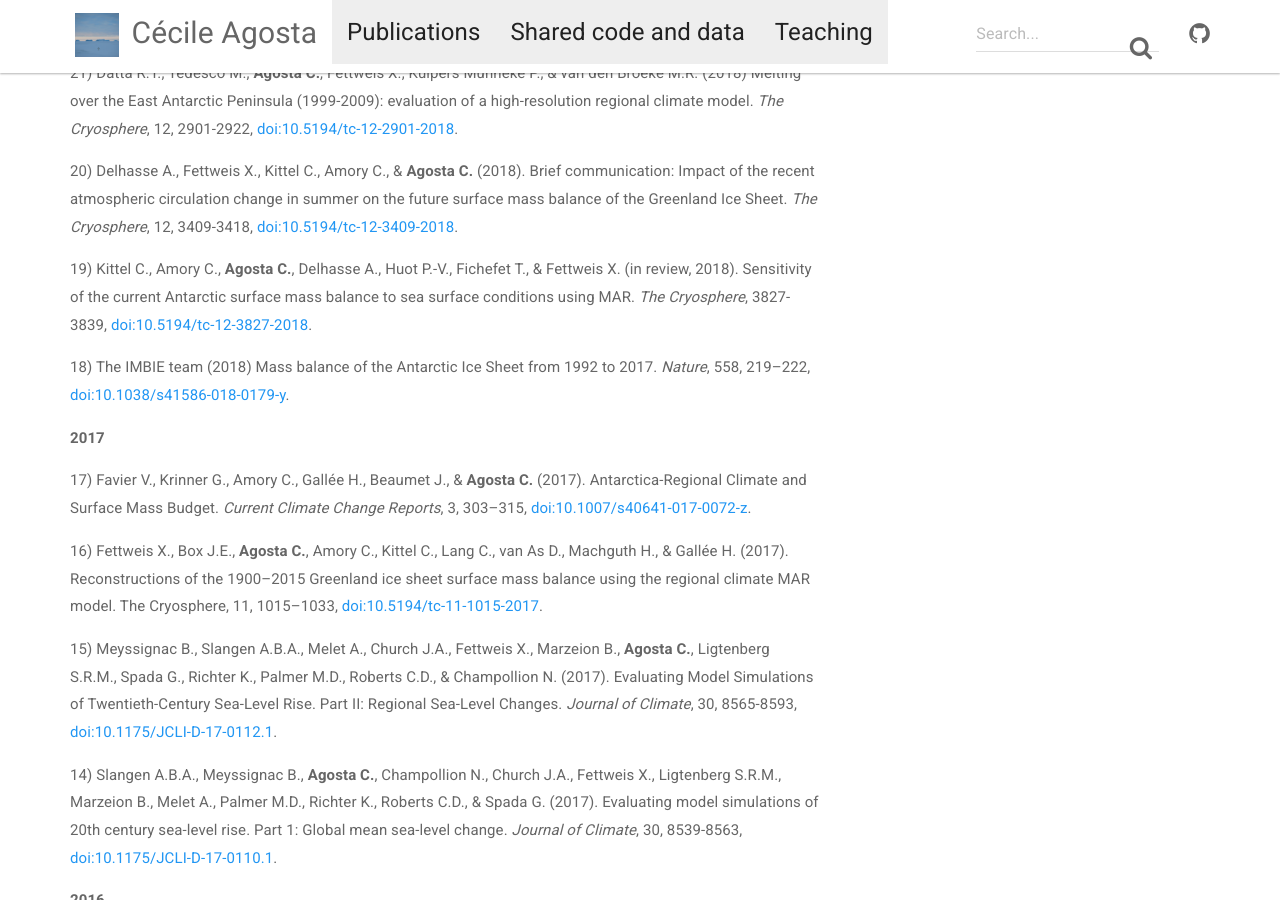
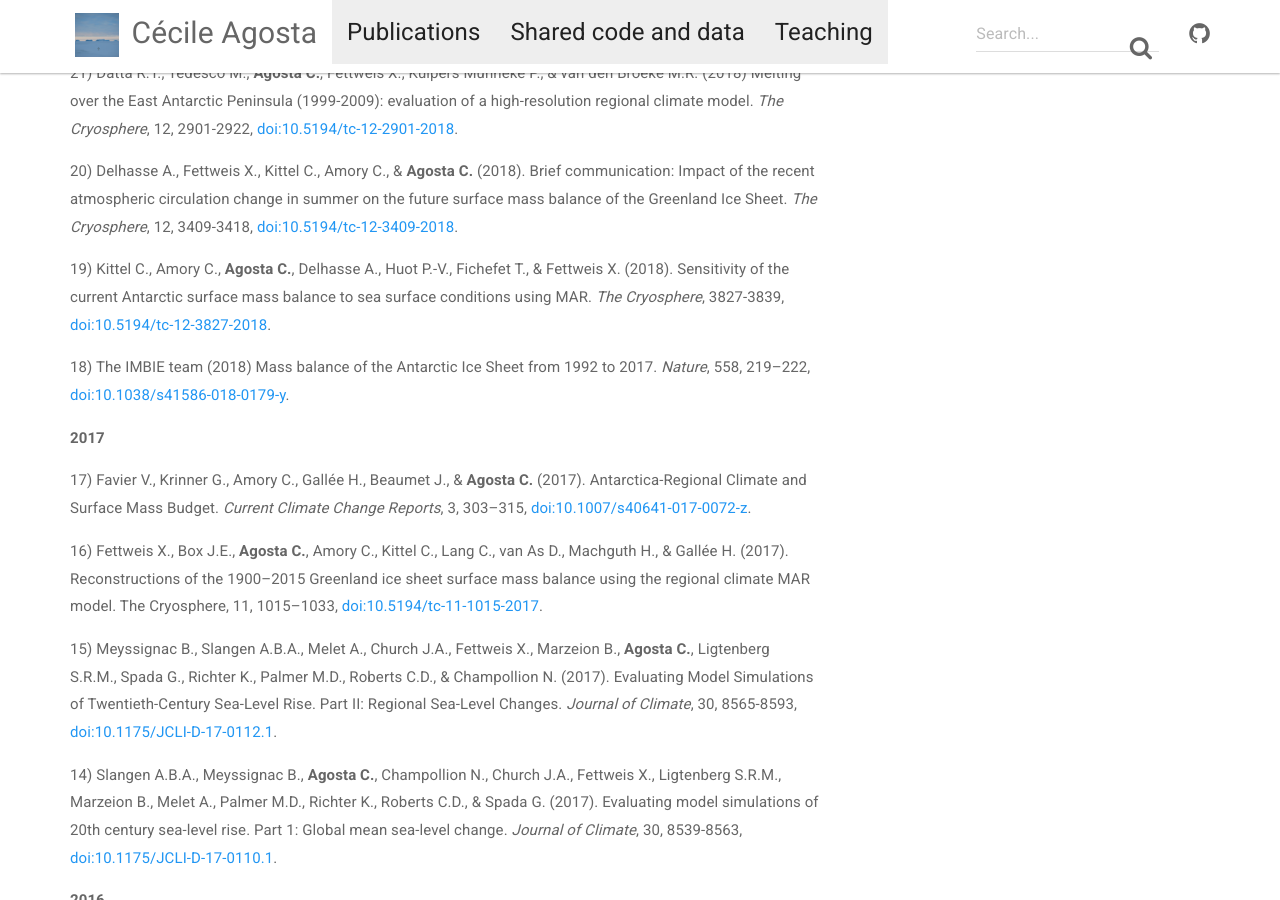
Before and after one commit to cecileagosta/cecileagosta.github.io, a Jekyll site: the page built from _docs/publications.md, in a window 1280 px wide and 900 px high, scrolled down 766 px. Built offline with Jekyll 4.4.1, drawn with Linux system fonts in a browser that asks for light colours; nearby versions of some CDN libraries.

Commit message:
correction Kittel publication

```diff
--- a/_docs/publications.md
+++ b/_docs/publications.md
@@ -25,7 +25,7 @@
 
 20) Delhasse A., Fettweis X., Kittel C., Amory C., & **Agosta C.** (2018). Brief communication: Impact of the recent atmospheric circulation change in summer on the future surface mass balance of the Greenland Ice Sheet. *The Cryosphere*, 12, 3409-3418, [doi:10.5194/tc-12-3409-2018](https://doi.org/10.5194/tc-12-3409-2018).
 
-19) Kittel C., Amory C., **Agosta C.**, Delhasse A., Huot P.-V., Fichefet T., & Fettweis X. (in review, 2018). Sensitivity of the current Antarctic surface mass balance to sea surface conditions using MAR. *The Cryosphere*, 3827-3839, [doi:10.5194/tc-12-3827-2018](https://doi.org/10.5194/tc-12-3827-2018).
+19) Kittel C., Amory C., **Agosta C.**, Delhasse A., Huot P.-V., Fichefet T., & Fettweis X. (2018). Sensitivity of the current Antarctic surface mass balance to sea surface conditions using MAR. *The Cryosphere*, 3827-3839, [doi:10.5194/tc-12-3827-2018](https://doi.org/10.5194/tc-12-3827-2018).
 
 18) The IMBIE team (2018) Mass balance of the Antarctic Ice Sheet from 1992 to 2017. *Nature*, 558, 219–222, [doi:10.1038/s41586-018-0179-y](https://doi.org/10.1038/s41586-018-0179-y).
 
```
